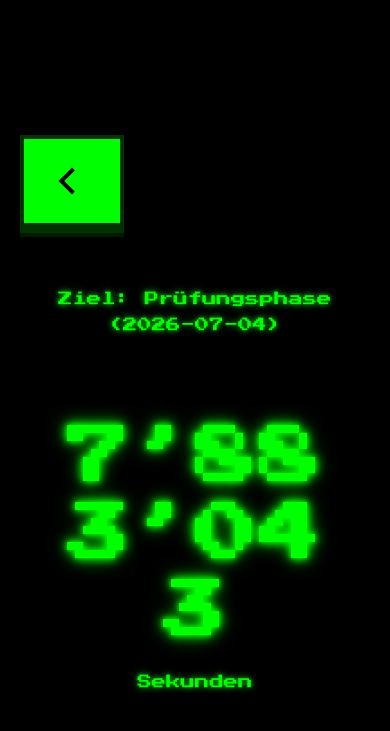
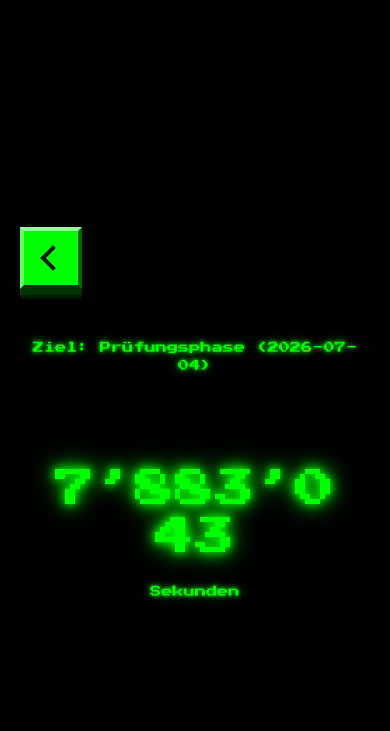
Before and after one commit to enzoferrarese-hslu/HSLU_Countdpwn-, a Flask app: page /countdown/exam in a window 390 px wide. Shown: the top 731 px of the page. Run offline with Flask 3, Linux system fonts and the light colour scheme; data comes from the database, SQL or seed files in the repository.

Commit message:
button update versuch2

```diff
--- a/static/style.css
+++ b/static/style.css
@@ -3,7 +3,7 @@
 body {
     margin: 0;
     padding: 0;
-    background-color: black;
+    background-color: #000000;
     color: #00ff00;
     font-family: 'Press Start 2P', monospace;
     min-height: 100vh;
@@ -13,64 +13,78 @@ body {
 }
 
 .container {
+    width: 90%;
+    max-width: 1200px;
     text-align: center;
-    width: 90%;
-    max-width: 1100px;
 }
+
+/* -------------------- */
+/* STARTSEITE */
+/* -------------------- */
 
 .start-page h1 {
     font-size: 3.5rem;
-    margin-bottom: 50px;
-    line-height: 1.2;
-    text-shadow: 0 0 8px #00ff00;
+    line-height: 1.3;
+    margin-bottom: 60px;
+    text-shadow:
+        0 0 6px #00ff00,
+        0 0 12px #00ff00,
+        0 0 20px rgba(0, 255, 0, 0.8);
 }
 
 .semester-line {
     font-size: 1.2rem;
-    margin-bottom: 60px;
     line-height: 1.8;
-    text-shadow: 0 0 6px #00ff00;
+    margin-bottom: 70px;
+    text-shadow:
+        0 0 4px #00ff00,
+        0 0 10px rgba(0, 255, 0, 0.6);
 }
 
 .button-group {
     display: flex;
     justify-content: center;
-    gap: 30px;
+    gap: 40px;
     flex-wrap: wrap;
 }
 
-..menu-button {
+/* Pixel / Retro Buttons */
+.menu-button {
     display: inline-block;
-    padding: 20px 35px;
+    min-width: 260px;
+    padding: 22px 30px;
+    background: #00ff00;
+    color: #001a00;
+    text-decoration: none;
     font-size: 1rem;
-    text-decoration: none;
-    color: black;
+    text-align: center;
 
-    background: #00ff00;
-
-    border: 4px solid #003300;
+    border-top: 4px solid #99ff99;
+    border-left: 4px solid #66ff66;
+    border-right: 4px solid #006600;
+    border-bottom: 4px solid #003300;
 
     box-shadow:
         0 6px 0 #003300,
         0 10px 0 #001a00;
 
-    position: relative;
-
-    transition: all 0.1s ease;
+    transition: transform 0.08s ease, box-shadow 0.08s ease, background 0.08s ease;
 }
 
-/* Hover Effekt */
 .menu-button:hover {
     background: #33ff33;
 }
 
-/* Klick Effekt (wird "gedrückt") */
 .menu-button:active {
-    top: 6px;
+    transform: translateY(6px);
     box-shadow:
         0 2px 0 #003300,
         0 4px 0 #001a00;
 }
+
+/* -------------------- */
+/* COUNTDOWN SEITE */
+/* -------------------- */
 
 .countdown-page {
     max-width: 1200px;
@@ -79,30 +93,60 @@ body {
 .top-bar {
     width: 100%;
     text-align: left;
-    margin-bottom: 60px;
+    margin-bottom: 50px;
 }
 
+/* Zurück-Pfeil Button */
 .back-button {
-    color: #00ff00;
+    display: inline-block;
+    width: 64px;
+    height: 64px;
+    background: #00ff00;
     text-decoration: none;
-    border: 2px solid #00ff00;
-    padding: 12px 18px;
-    font-size: 0.9rem;
-    text-shadow: 0 0 6px #00ff00;
-    box-shadow: 0 0 10px rgba(0, 255, 0, 0.4);
+    position: relative;
+
+    border-top: 4px solid #99ff99;
+    border-left: 4px solid #66ff66;
+    border-right: 4px solid #006600;
+    border-bottom: 4px solid #003300;
+
+    box-shadow:
+        0 6px 0 #003300,
+        0 10px 0 #001a00;
+
+    transition: transform 0.08s ease, box-shadow 0.08s ease, background 0.08s ease;
 }
 
 .back-button:hover {
-    background-color: #00ff00;
-    color: black;
-    text-shadow: none;
+    background: #33ff33;
+}
+
+.back-button:active {
+    transform: translateY(6px);
+    box-shadow:
+        0 2px 0 #003300,
+        0 4px 0 #001a00;
+}
+
+/* Pfeil im Button */
+.arrow {
+    position: absolute;
+    top: 50%;
+    left: 54%;
+    width: 18px;
+    height: 18px;
+    transform: translate(-50%, -50%) rotate(45deg);
+    border-left: 5px solid #001a00;
+    border-bottom: 5px solid #001a00;
 }
 
 .target-line {
     font-size: 1.2rem;
-    margin-bottom: 60px;
     line-height: 1.8;
-    text-shadow: 0 0 6px #00ff00;
+    margin-bottom: 70px;
+    text-shadow:
+        0 0 4px #00ff00,
+        0 0 10px rgba(0, 255, 0, 0.6);
 }
 
 .countdown-only-box {
@@ -110,25 +154,30 @@ body {
 }
 
 #countdown {
-    font-size: 7rem;
+    font-size: 6.5rem;
     line-height: 1.2;
-    font-weight: normal;
+    word-break: break-word;
     text-shadow:
-        0 0 6px #00ff00,
-        0 0 12px #00ff00,
-        0 0 20px rgba(0, 255, 0, 0.7);
-    word-break: break-word;
+        0 0 8px #00ff00,
+        0 0 16px #00ff00,
+        0 0 28px rgba(0, 255, 0, 0.8);
 }
 
 .label {
     margin-top: 25px;
     font-size: 1.2rem;
-    text-shadow: 0 0 6px #00ff00;
+    text-shadow:
+        0 0 4px #00ff00,
+        0 0 10px rgba(0, 255, 0, 0.6);
 }
 
-@media (max-width: 900px) {
+/* -------------------- */
+/* RESPONSIVE */
+/* -------------------- */
+
+@media (max-width: 1000px) {
     .start-page h1 {
-        font-size: 2.2rem;
+        font-size: 2.4rem;
     }
 
     .semester-line,
@@ -137,8 +186,9 @@ body {
     }
 
     .menu-button {
-        font-size: 0.85rem;
-        padding: 20px 24px;
+        min-width: 220px;
+        font-size: 0.8rem;
+        padding: 18px 20px;
     }
 
     #countdown {
@@ -149,41 +199,45 @@ body {
         font-size: 0.9rem;
     }
 }
-.back-button {
-    display: inline-block;
-    width: 60px;
-    height: 60px;
-    background: #00ff00;
 
-    border: 4px solid #003300;
+@media (max-width: 600px) {
+    .start-page h1 {
+        font-size: 1.8rem;
+    }
 
-    box-shadow:
-        0 6px 0 #003300,
-        0 10px 0 #001a00;
+    .semester-line,
+    .target-line {
+        font-size: 0.7rem;
+        line-height: 1.6;
+    }
 
-    position: relative;
+    .button-group {
+        gap: 20px;
+    }
 
-    transition: all 0.1s ease;
+    .menu-button {
+        min-width: 180px;
+        font-size: 0.7rem;
+        padding: 16px 16px;
+    }
+
+    #countdown {
+        font-size: 2.5rem;
+    }
+
+    .label {
+        font-size: 0.7rem;
+    }
+
+    .back-button {
+        width: 54px;
+        height: 54px;
+    }
+
+    .arrow {
+        width: 14px;
+        height: 14px;
+        border-left: 4px solid #001a00;
+        border-bottom: 4px solid #001a00;
+    }
 }
-
-/* Klick Effekt */
-.back-button:active {
-    top: 6px;
-    box-shadow:
-        0 2px 0 #003300,
-        0 4px 0 #001a00;
-}
-
-/* Pfeil zeichnen */
-.arrow {
-    position: absolute;
-    top: 50%;
-    left: 50%;
-    transform: translate(-50%, -50%) rotate(45deg);
-
-    width: 15px;
-    height: 15px;
-
-    border-left: 4px solid black;
-    border-bottom: 4px solid black;
-}
```
